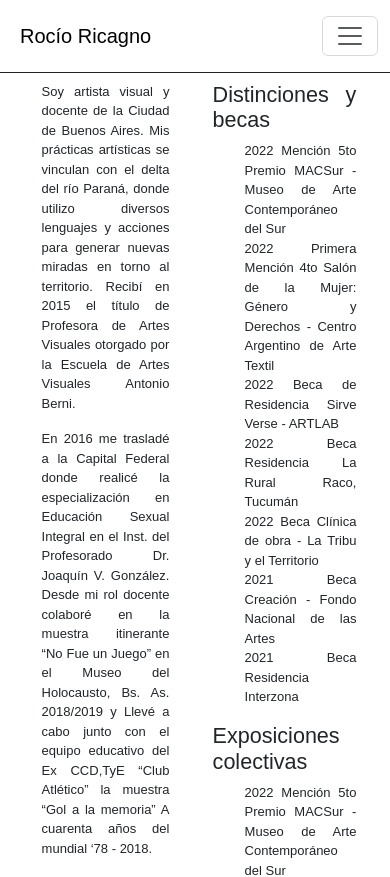
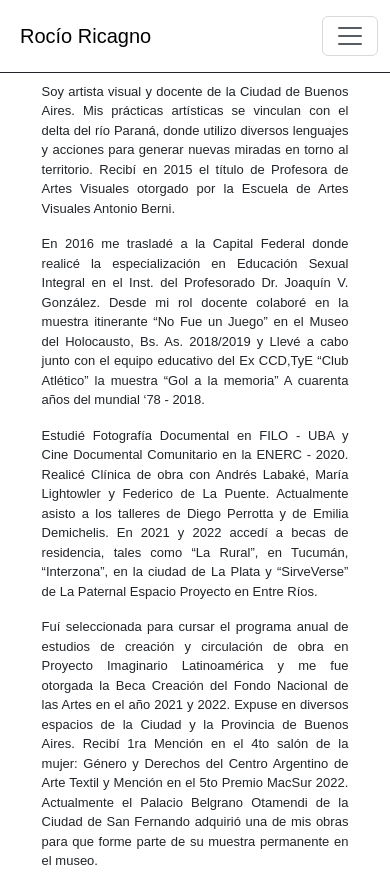
Before and after one commit to i-bruno/RicagnoWeb, a React (Create React App) app: page /bio in a window 390 px wide. Shown: the top 877 px of the page. Built offline with nearby package versions, Linux system fonts and the light colour scheme.

Commit message:
Se configuró el responsive de la Bio

```diff
--- a/src/components/Bio/Bio.css
+++ b/src/components/Bio/Bio.css
@@ -1,13 +1,14 @@
 .gridBio {
     display: grid;
-    grid-template-columns: 1fr 1fr;
-    grid-template-rows: 1fr;
+    grid-template-columns: 1fr;
+    grid-template-rows: 0.1fr 0.1fr;
     grid-auto-columns: 1fr;
     grid-auto-rows: 1fr;
     gap: 0px 0px;
     grid-auto-flow: row;
     grid-template-areas:
-        "bio expos";
+        "bio"
+        "expos";
 }
 
 .bio {
@@ -17,3 +18,12 @@
 .expos {
     grid-area: expos;
 }
+
+@media only screen and (min-width: 768px){
+    .gridBio{
+        grid-template-columns: 1fr 1fr;
+        grid-template-rows: 1fr;
+        grid-template-areas:
+        "bio expos";
+    }
+}
--- a/src/components/Bio/Bio.jsx
+++ b/src/components/Bio/Bio.jsx
@@ -47,7 +47,7 @@ const Bio = () => {
                             </li>
                         </ul>
                     <h4>
-                        Exposiciones colectivas
+                        Muestras
                     </h4>
                         <ul>
                             <li>
```
